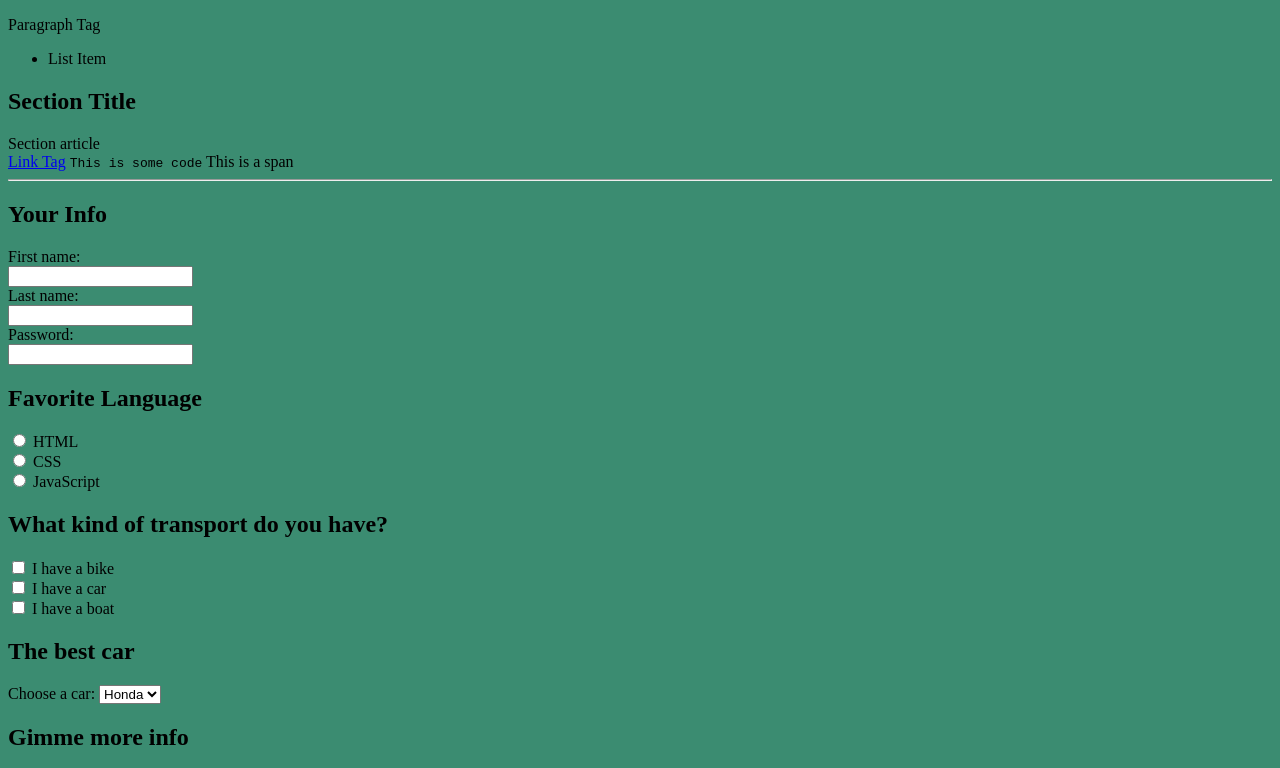
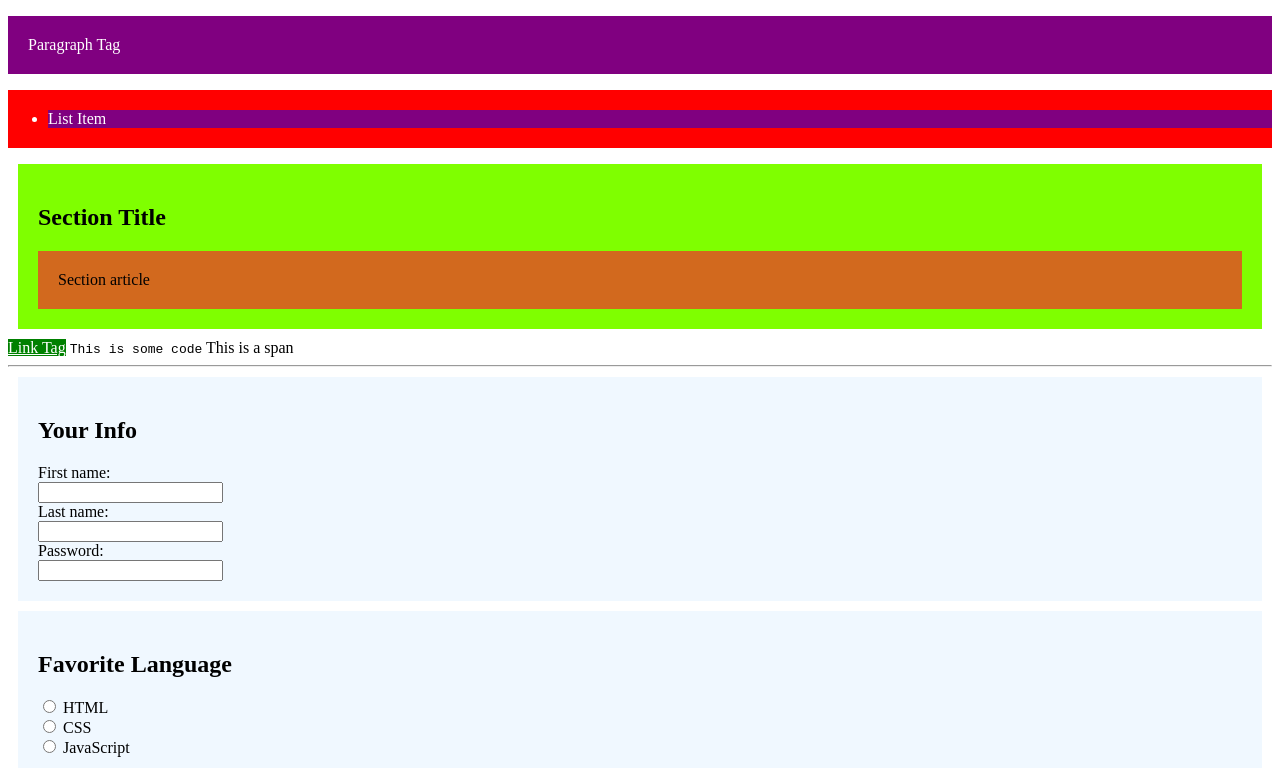
Before and after one commit to Massacre-Saint/html-css, a plain HTML site: page index.html in a window 1280 px wide. Shown: the top 768 px of the page. Drawn offline with Linux system fonts and the light colour scheme.

Commit message:
Added css

```diff
--- a/main.css
+++ b/main.css
@@ -1,3 +1,36 @@
-body {
-  background-color: hsl(160, 41%, 39%);
+p {
+  background-color: purple;
+  color: white;
+  padding: 20px;
 }
+
+ul {
+  background-color: red;
+  padding-top: 20px;
+  padding-bottom: 20px;
+}
+
+li {
+  background-color: purple;
+  color: white;
+}
+
+section {
+  background-color: chartreuse;
+  padding: 20px;
+  margin: 10px;
+}
+
+article {
+  background-color: chocolate;
+  padding: 20px;
+}
+
+a {
+  background-color: green;
+  color: white;
+}
+
+form > section {
+  background-color: aliceblue;
+}
```
